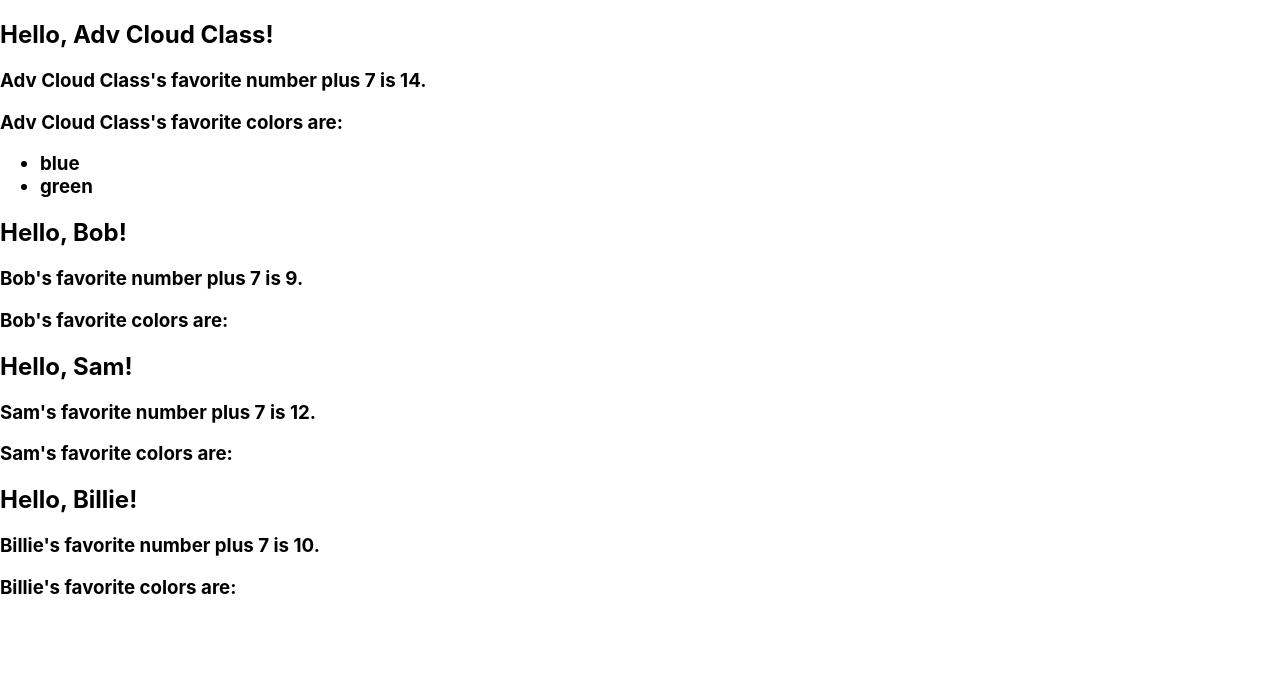
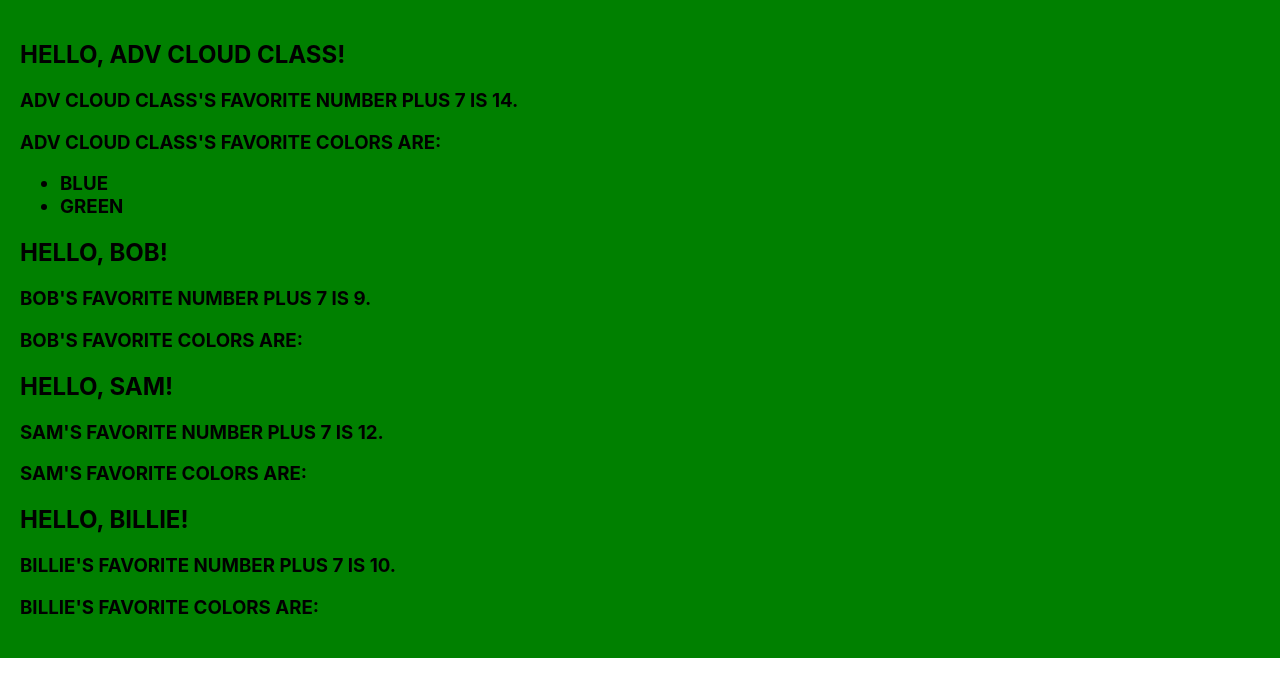
Before and after one commit to KasebrotII/react-lab4, a React (Create React App) app: page / in a window 1280 px wide. Shown: the top 696 px of the page. Built offline with nearby package versions, Linux system fonts and the light colour scheme.

Commit message:
Added styles...
Background color and uppercase text.

```diff
--- a/src/App.js
+++ b/src/App.js
@@ -2,13 +2,22 @@ import './App.css';
 import { Greeting } from './Greeting';
 
 const App = () => {
-  return (
-    <>
-      <Greeting name="Adv Cloud Class" favoriteNumber={7} favoriteColors={["blue", "green"]} />
-      <Greeting name="Bob" favoriteNumber={2} />
-      <Greeting name="Sam" favoriteNumber={5} />
-      <Greeting name="Billie" favoriteNumber={3} />
-    </>
+
+    const styles = {
+      container: {
+        padding: 20,
+        backgroundColor: new Date().getSeconds() % 2 === 0 ? "blue" : "green",
+        textTransform: 'uppercase'
+      }
+    };
+
+    return (
+        <div style={styles.container}>
+            <Greeting name="Adv Cloud Class" favoriteNumber={7} favoriteColors={["blue", "green"]} />
+            <Greeting name="Bob" favoriteNumber={2} />
+            <Greeting name="Sam" favoriteNumber={5} />
+            <Greeting name="Billie" favoriteNumber={3} />
+        </div>
   );
 }
 
--- a/src/Greeting.js
+++ b/src/Greeting.js
@@ -1,20 +1,19 @@
 
 
 
-export const Greeting = (props) => {
-    console.log(props);
+export const Greeting = ({name, favoriteNumber, favoriteColors}) => {
     return (
         <>
             <h2>
-                Hello, {props.name}!
+                Hello, {name}!
             </h2>
             <h3>
-                {props.name}'s favorite number plus 7 is {props.favoriteNumber + 7}.
+                {name}'s favorite number plus 7 is {favoriteNumber + 7}.
             </h3>
             <h3>
-                {props.name}'s favorite colors are:
+                {name}'s favorite colors are:
                 <ul>
-                    {props.favoriteColors && props.favoriteColors.map(color => <li key={color}>{color}</li>)}
+                    {favoriteColors && favoriteColors.map(color => <li key={color}>{color}</li>)}
                 </ul>
             </h3>
         </>
```
